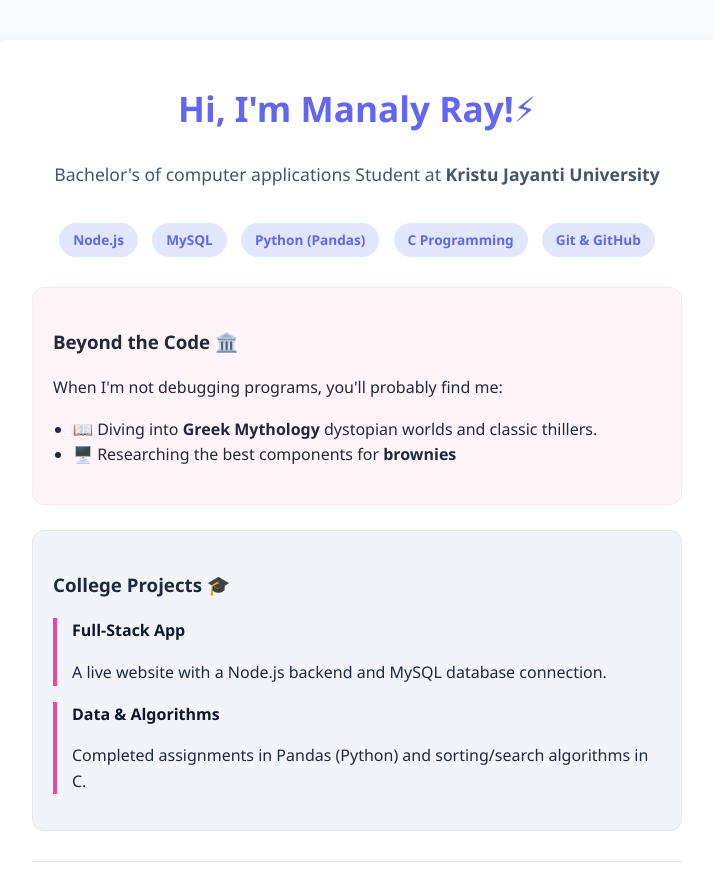
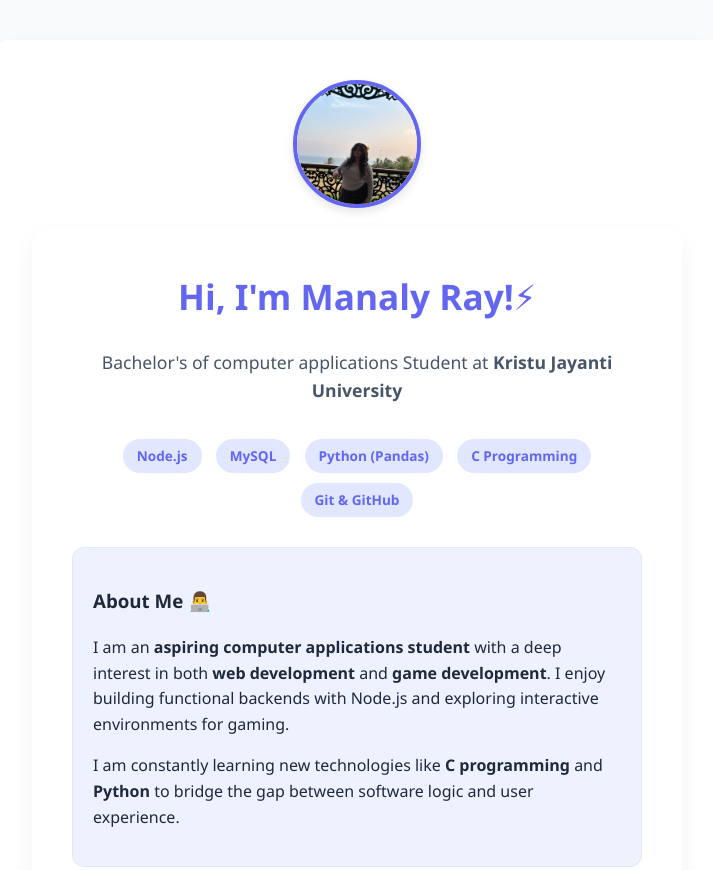
Before and after one commit to raymanaly/myproject, a plain HTML site: page index.html in a window 1280 px wide. Shown: the top 870 px of the page, without its empty margins (283-996 px from the left). Drawn offline with Linux system fonts and the light colour scheme.

Commit message:
Updated image source to match project profile.jpeg

```diff
--- a/index.html
+++ b/index.html
@@ -31,6 +31,23 @@
 <body>
 
     <div class="card">
+        <style>
+    /* ... existing styles ... */
+
+    .profile-pic {
+        width: 120px;          /* Sets the width */
+        height: 120px;         /* Sets the height to match width */
+        border-radius: 50%;    /* Makes it a perfect circle */
+        object-fit: cover;     /* Prevents the image from stretching */
+        border: 4px solid #6366f1; /* Adds a nice border */
+        display: block;
+        margin: 0 auto 20px;   /* Centers the image */
+        box-shadow: 0 4px 10px rgba(0,0,0,0.1);
+    }
+</style>
+        <img src="project profile.jpeg" alt="Ray's Profile Photo" class="profile-pic">
+
+    <div class="card">
         <h1>Hi, I'm Manaly Ray!⚡</h1>
         <p class="intro">Bachelor's of computer applications Student at <strong>Kristu Jayanti University</strong></p>
 
@@ -42,13 +59,19 @@
             <span class="badge">Git & GitHub</span>
         </div>
 
+        <div class="section-box" style="background: #eef2ff;">
+            <h3>About Me 👨‍💻</h3>
+            <p>I am an <strong>aspiring computer applications student</strong> with a deep interest in both <strong>web development</strong> and <strong>game development</strong>. I enjoy building functional backends with Node.js and exploring interactive environments for gaming.</p>
+            <p>I am constantly learning new technologies like <strong>C programming</strong> and <strong>Python</strong> to bridge the gap between software logic and user experience.</p>
+        </div>
+
         <div class="interest-box">
             <h3>Beyond the Code 🏛️</h3>
             <p>When I'm not debugging programs, you'll probably find me:</p>
             <ul>
-                <li>📖 Diving into <strong>Greek Mythology</strong> dystopian worlds and classic thillers.</li>
-                <li>🖥️ Researching the best components for <strong>brownies</strong></li>
-
+                <li>📖 Diving into Greek Mythology,dystopian worlds and classic thillers.</li>
+                <li>🖥️ Researching the best components for brownies</li>
+                <li>Always ready to take a photograph of the next sunset.</li>
             </ul>
         </div>
 
```
Also changed, not shown: profile.jpg (deleted), project profile.jpeg (added).
